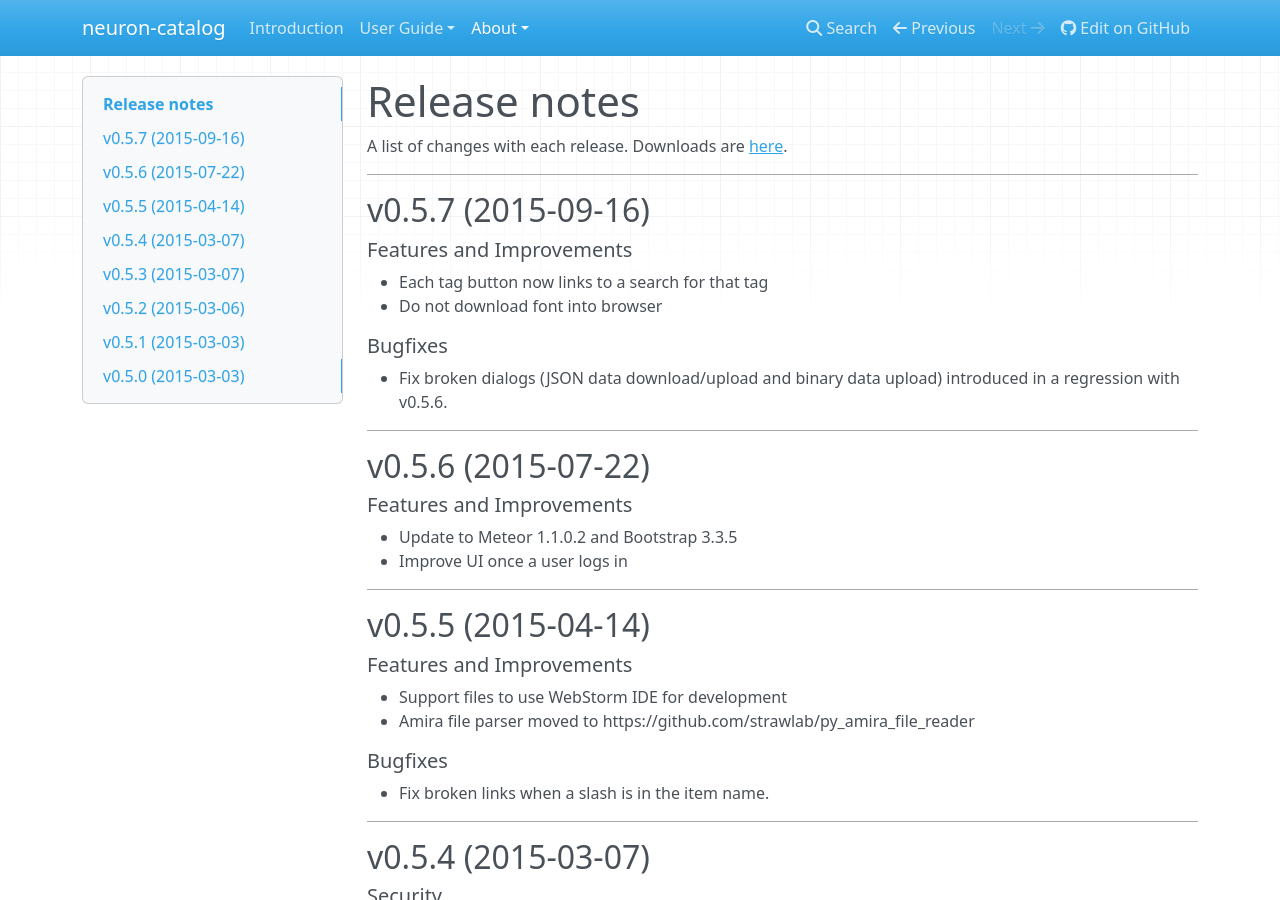
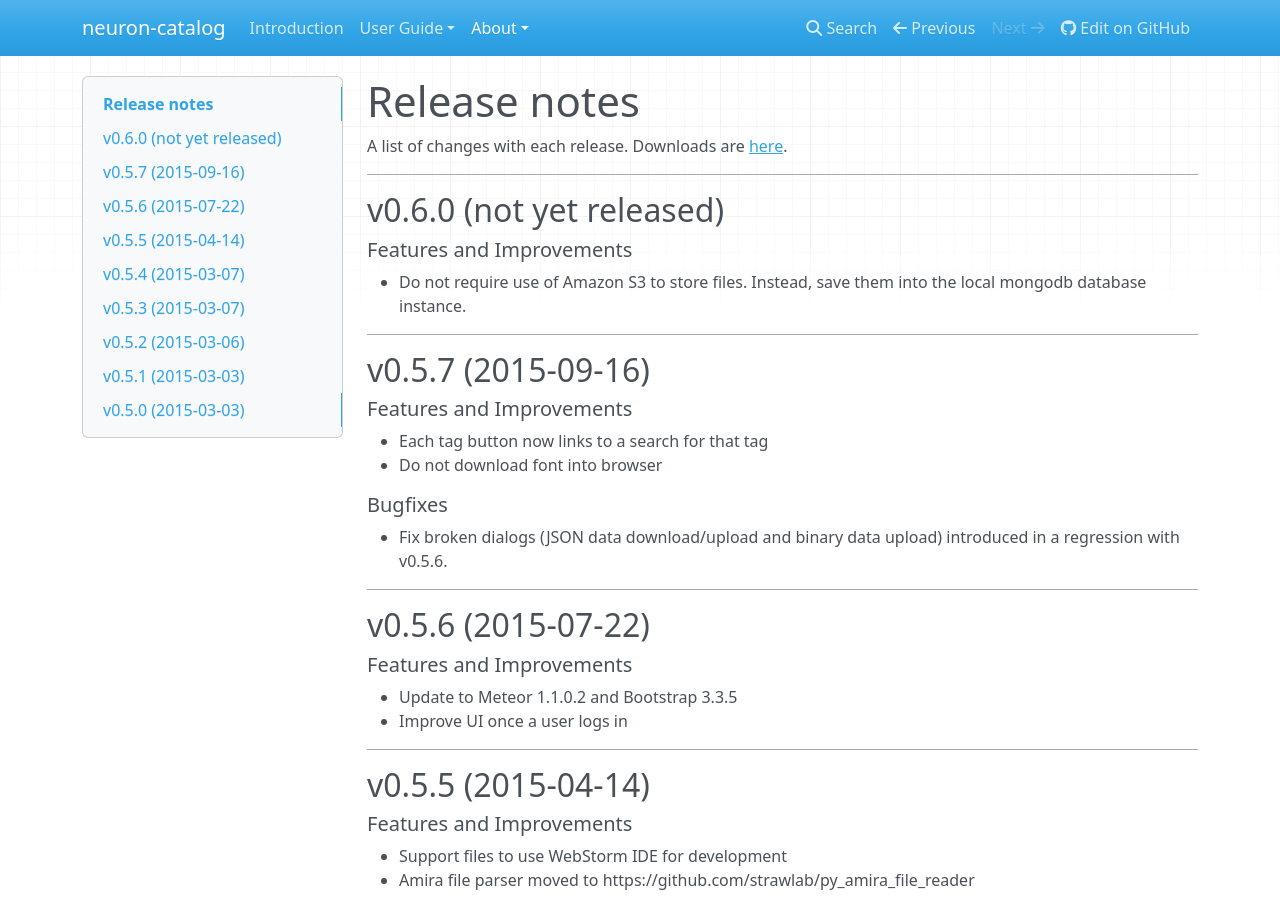
Before and after one commit to strawlab/neuron-catalog, an MkDocs documentation site: the page built from docs/release-notes.md, in a window 1280 px wide and 900 px high. Built offline with MkDocs 1.6.1, drawn with Linux system fonts in a browser that asks for light colours; nearby versions of some CDN libraries; old or Windows-style settings are respelled for this version of MkDocs.

Commit message:
update release notes with info about switching away from S3

```diff
--- a/docs/release-notes.md
+++ b/docs/release-notes.md
@@ -2,6 +2,15 @@
 
 A list of changes with each release. Downloads are
 [here](https://github.com/strawlab/neuron-catalog/releases).
+
+---
+
+## v0.6.0 (not yet released)
+
+##### Features and Improvements
+
+- Do not require use of Amazon S3 to store files. Instead, save them into
+  the local mongodb database instance.
 
 ---
 
```
